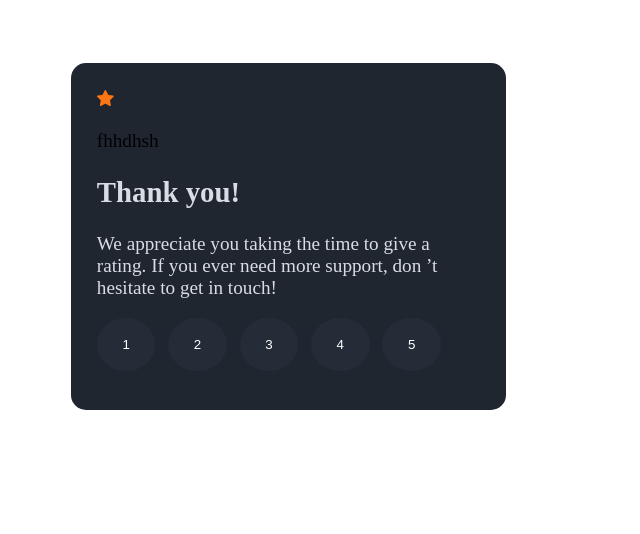
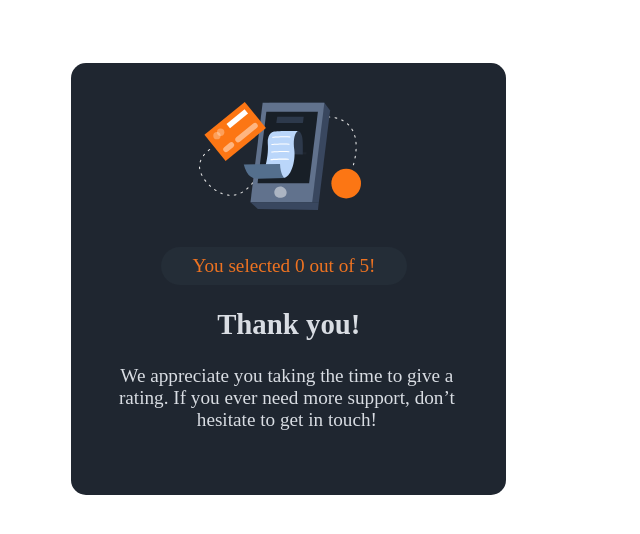
Before and after one commit to Pascaline-Umulisa/rating-component, a plain HTML site: page index.html in a window 1280 px wide. Both pictures are taken after a click on the button "SUBMIT". Shown: the whole page, without its empty margins (0-640 px from the left). Drawn offline with Linux system fonts and the light colour scheme.

Commit message:
thank you state

```diff
--- a/main.js
+++ b/main.js
@@ -1,24 +1,8 @@
 
 
 const myArray=[1,2,3,4,5];
-const myButton=document.getElementById("submitting");
-    myButton.addEventListener("click",function(){
-        const success=document.createElement("p")
-        success.id="new"
-       const myContent= document.getElementById("pictures")
-       myContent.appendChild(success)
-       success.innerHTML="fhhdhsh"
-        console.log(success)
 
-        document.getElementById("heading").innerHTML="Thank you!"
-        document.getElementById("paragraph").innerHTML="We appreciate you taking the time to give a rating. If you ever need more support, don ’t hesitate to get in touch! "
-        // success=change
-        const element = document.getElementById("submitting");
-        // rate.remove()
-        element.remove()
-    })
-
-
+  let i=0;
 myArray.forEach(function(item){
     const rate=document.createElement("button");
      rate.innerHTML=item
@@ -33,25 +17,62 @@ myArray.forEach(function(item){
      rate.style.marginBottom="1vw"
 
      function change(){
-        rate.style.backgroundColor="pink"
+        rate.style.backgroundColor="#7C8899"
         // const answer= "You have selected "+ rate.value
         // success.innerHTML=answer
         // const main=document.getElementById("new")
         // main.innerHTML ="ghghhghg"
      }
-
-     rate.addEventListener("click",change)
+     rate.addEventListener("mouseenter",change,true)
 
      function removeEvent(){
         // console.log("hdhdhd")
-        rate.removeEventListener("click",change)
+        rate.style.backgroundColor="#242D37"
+        // rate.removeEventListener("mouseenter",change,true)
      }
      rate.addEventListener("mouseleave",removeEvent)
+     function clicking(){
+        rate.style.backgroundColor="#EF7321"
+        i= rate.value
+     }
 
-
-      //  rate.addEventListener("click", function(){
-    //     rate.style.backgroundColor="red"
-
-    //  })
+       rate.addEventListener("click", clicking)
     //  console.log(rate.value)
 })
+
+const myButton=document.getElementById("submitting");
+// myButton.addEventListener(MouseEvent)
+    myButton.addEventListener("click",function(){
+
+        const thankImage=document.querySelector("img");
+        thankImage.src="images/illustration-thank-you.svg"
+        thankImage.style.margin="1vw 8vw"
+
+        const success=document.createElement("p")
+        success.id="new"
+       const myContent= document.getElementById("pictures")
+       myContent.appendChild(success)
+       success.innerHTML= "You selected " + i + " out of 5!"
+        success.style.color="#EF7321"
+        success.style.backgroundColor="#242D37"
+        success.style.fontSize="1.5vw"
+        success.style.width="60%"
+        success.style.borderRadius="40px"
+        success.style.padding='1vh'
+        success.style.textAlign="center"
+        success.style.marginLeft="5vw"
+
+        const title=document.getElementById("heading")
+        title.innerHTML="Thank you!"
+        title.style.textAlign="center"
+
+        const other=document.getElementById("paragraph")
+        other.innerHTML="We appreciate you taking the time to give a rating. If you ever need more support, don’t hesitate to get in touch! "
+        other.style.textAlign="center"
+        // success=change
+        const element = document.querySelectorAll("button");
+        // rate.remove()
+        element.forEach(n=>
+            n.remove()
+            )
+    })
--- a/style.css
+++ b/style.css
@@ -10,9 +10,13 @@ article{
     margin: 5%;
     border-radius: 15px;
 }
+img{
+    margin: 1vw 0;
+}
 #paragraph{
     color: rgb(217,221,227);
     width: 99%;
+    margin-bottom: 3vw;
 }
 #heading{
     color: rgb(217,221,227);
@@ -22,9 +26,10 @@ article{
     height: 3vw;
     border-radius: 20px;
     border: none;
-    background-color: rgb(239,116,33);
+    background-color: #ef7421;
     color: white;
     font-size: 1.5vw;
+    margin: 2vw 0;
     /* margin: 0 5%; */
 
 
```
